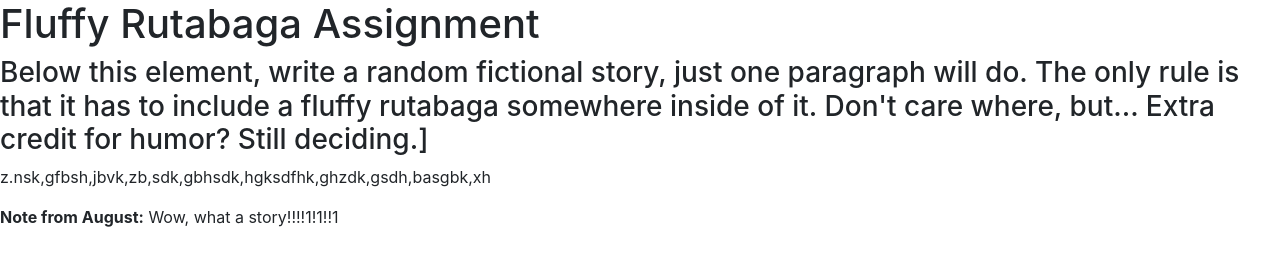
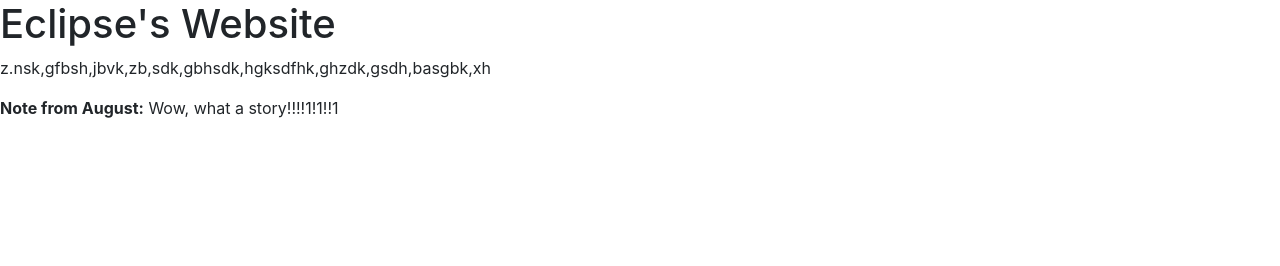
Before and after one commit to AzureEclipse/AzureEclipse.github.io, a plain HTML site: page index.html in a window 1280 px wide. Drawn offline with nearby package versions, Linux system fonts and the light colour scheme.

Commit message:
Update index.html

```diff
--- a/index.html
+++ b/index.html
@@ -1,14 +1,13 @@
 <!DOCTYPE html>
 <html>
   <head>
-     <title>DJ's Website</title>
+     <title>Eclipse</title>
      <link rel="stylesheet" type="text/css" media="screen" href="//eclipse.agpbox.com/vendor/bootstrap/css/bootstrap.min.css">
      <script src="//eclipse.agpbox.com/vendor/jquery.min.js"></script>
      <script src="//eclipse.agpbox.com/vendor/bootstrap/js/bootstrap.min.js"></script>
   </head>
   <body>
-     <h1>Fluffy Rutabaga Assignment</h1>
-     <h3>Below this element, write a random fictional story, just one paragraph will do. The only rule is that it has to include a fluffy rutabaga somewhere inside of it. Don't care where, but... Extra credit for humor? Still deciding.]</h3>
+     <h1>Eclipse's Website</h1>
 
      <p>z.nsk,gfbsh,jbvk,zb,sdk,gbhsdk,hgksdfhk,ghzdk,gsdh,basgbk,xh </p>
 
```
